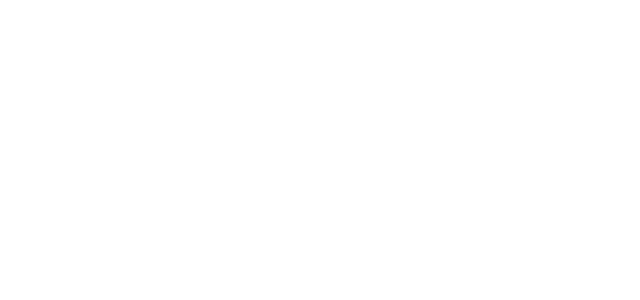
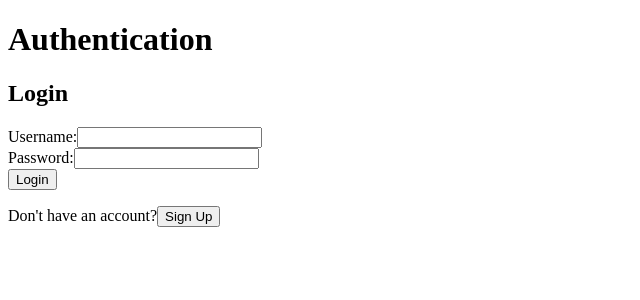
Before and after one commit to haridev4569/React-Standalone-App-1, a React (Vite) app in the folder client/: page / in a window 1280 px wide. Shown: the top 300 px of the page, without its empty margins (0-640 px from the left). Built offline with nearby package versions, Linux system fonts and the light colour scheme.

Commit message:
bug fixes

```diff
--- a/client/src/App.jsx
+++ b/client/src/App.jsx
@@ -1,5 +1,6 @@
 import { useAuth } from "./context/AuthContext";
 import AuthPage from "./pages/AuthPage";
+import UsersPage from "./pages/UsersPage";
 
 function App() {
 
--- a/client/src/context/AuthContext.jsx
+++ b/client/src/context/AuthContext.jsx
@@ -1,5 +1,5 @@
 // src/context/AuthContext.jsx
-import React, { createContext, useContext, useState, useEffect, Children } from 'react';
+import React, { createContext, useContext, useState, useEffect } from 'react';
 
 const AuthContext = createContext();
 
@@ -7,7 +7,7 @@
   return useContext(AuthContext);
 };
 
-export const AuthProvider = ({ Children }) => {
+export const AuthProvider = ({ children }) => {
   const [currentUser, setCurrentUser] = useState(null);
   const [users, setUsers] = useState([]);
   const [isAuthenticated, setIsAuthenticated] = useState(false);
@@ -52,7 +52,7 @@
       password,
       gender,
     };
-    setUsers([...users, newUser]);
+    setUsers(prevUsers => [...prevUsers, newUser]);
     setCurrentUser(newUser);
     setIsAuthenticated(true);
     alert('Signup successful!');
@@ -67,7 +67,7 @@
       return true;
     }
     alert('Invalid username or password. Please try again.');
-    isAuthenticated(false);
+    setIsAuthenticated(false);
     setCurrentUser(null);
     return false;
 
@@ -81,6 +81,8 @@
   const value = {
     currentUser,
     isAuthenticated,
+    isLoading,
+    users,
     signup,
     login,
     logout,
@@ -89,5 +91,5 @@
   if (isLoading) {
     return <div>Loading...</div>
   }
-  return <AuthContext.Provider value={value}>{Children}</AuthContext.Provider>;
+  return <AuthContext.Provider value={value}>{children}</AuthContext.Provider>;
 }
--- a/client/src/main.jsx
+++ b/client/src/main.jsx
@@ -1,16 +1,13 @@
 import { StrictMode } from 'react'
 import { createRoot } from 'react-dom/client'
-import { BrowserRouter } from 'react-router-dom'
 import { AuthProvider } from './context/AuthContext.jsx'
 import './index.css'
 import App from './App.jsx'
 
 createRoot(document.getElementById('root')).render(
   <StrictMode>
-    <BrowserRouter>
       <AuthProvider>
         <App />
       </AuthProvider>
-    </BrowserRouter>
-  </StrictMode >,
+  </StrictMode >
 )
--- a/client/src/pages/AuthPage.jsx
+++ b/client/src/pages/AuthPage.jsx
@@ -1,6 +1,6 @@
 import React, { useState } from 'react';
 import LoginPage from '../components/LoginPage';
-import SignupPage from '../components/SignupPage';
+import SignupPage from '../components/SignUpPage';
 
 const AuthPage = () => {
     const [showLogin, setShowLogin] = useState(true);
```
